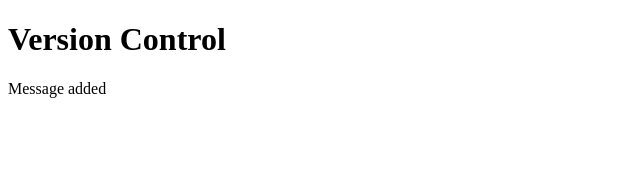
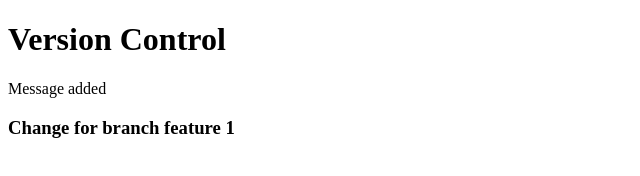
Before and after one commit to mohameds2k/landingpage, a plain HTML site: page index.html in a window 1280 px wide. Shown: the whole page, without its empty margins (0-640 px from the left). Drawn offline with Linux system fonts and the light colour scheme.

Commit message:
branch feature 1 added

```diff
--- a/index.html
+++ b/index.html
@@ -8,5 +8,6 @@
 <body>
     <h1>Version Control</h1>
     <p>Message added</p>
+    <h3>Change for branch feature 1</h3>
 </body>
 </html>
```
